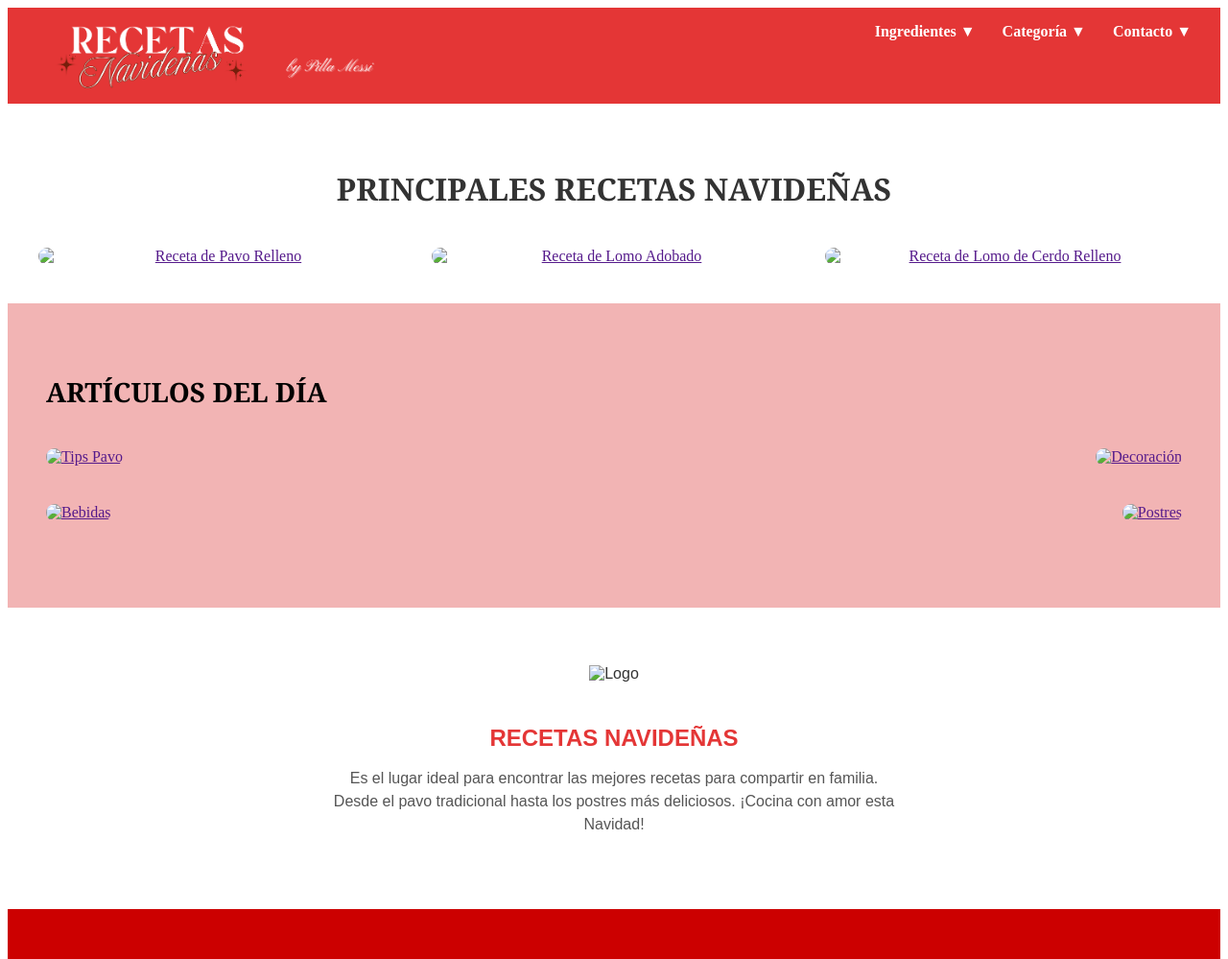
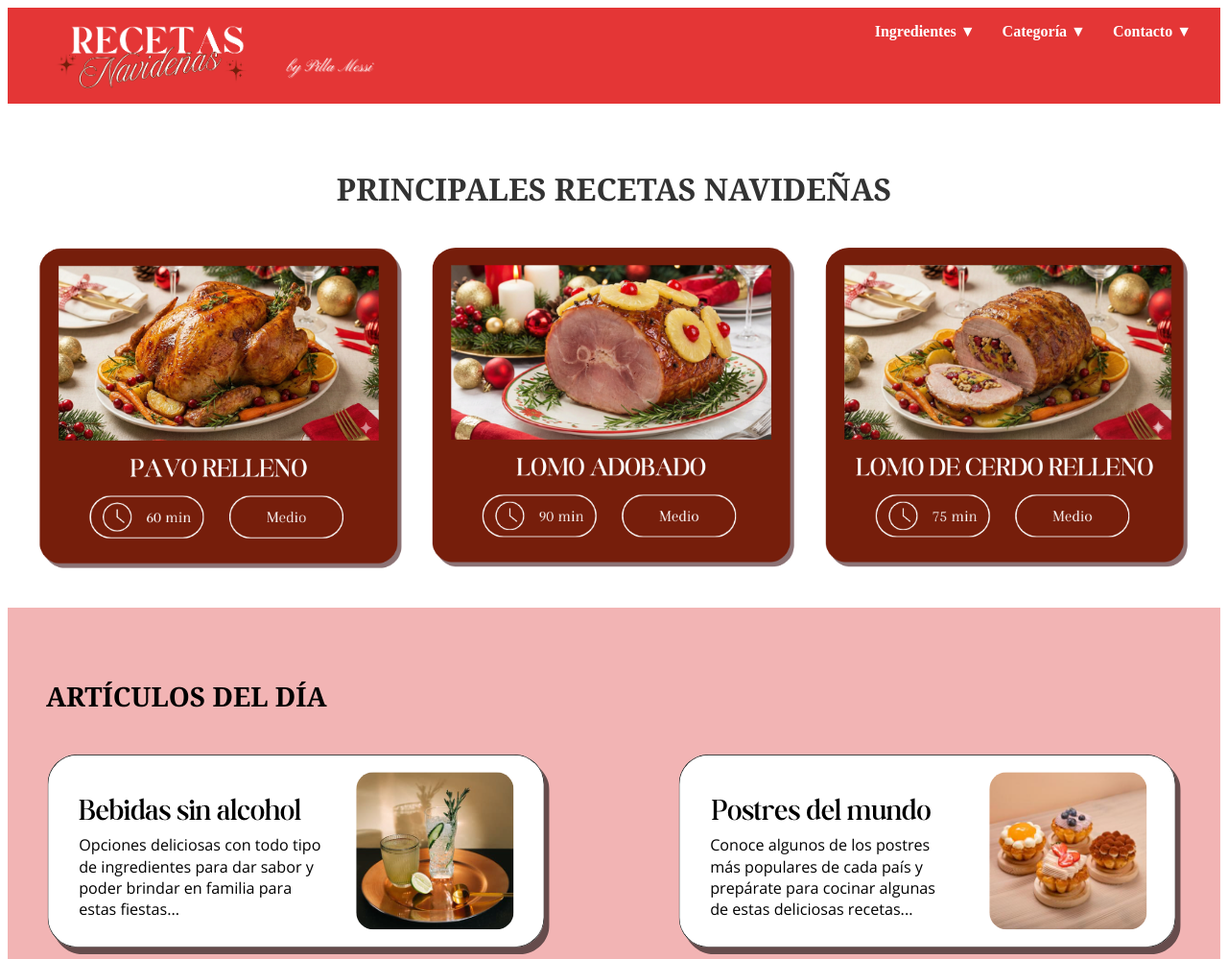
Before and after one commit to renata-feme/kodland_recetas, a plain HTML site: page index.html in a window 1280 px wide. Shown: the top 999 px of the page at 96% size. Drawn offline with Linux system fonts and the light colour scheme; files whose address does not match are found by name.

Commit message:
cambio imagenes

```diff
--- a/index.html
+++ b/index.html
@@ -32,15 +32,15 @@
 
         <div class="contenedor-recetas">
             <a href="" class="receta-link">
-                <img src="/proyecto/images/recetaa_1.png" alt="Receta de Pavo Relleno">
+                <img src="/images/recetaa_1.png" alt="Receta de Pavo Relleno">
             </a>
 
             <a href="" class="receta-link">
-                <img src="/proyecto/images/receta__2.png" alt="Receta de Lomo Adobado">
+                <img src="/images/receta__2.png" alt="Receta de Lomo Adobado">
             </a>
 
             <a href="" class="receta-link">
-                <img src="/proyecto/images/receta_3.png" alt="Receta de Lomo de Cerdo Relleno">
+                <img src="/images/receta_3.png" alt="Receta de Lomo de Cerdo Relleno">
             </a>
 
         </div>
@@ -52,19 +52,19 @@
 
         <div class="fila-dos-columnas">
             <a href="" class="articulo-item">
-                <img src="/proyecto/images/articulo__1.png" alt="Tips Pavo">
+                <img src="/images/articulo__1.png" alt="Tips Pavo">
             </a>
             <a href="" class="articulo-item">
-                <img src="/proyecto/images/articulo__2.png" alt="Decoración">
+                <img src="/images/articulo__2.png" alt="Decoración">
             </a>
         </div>
 
         <div class="fila-dos-columnas">
             <a href="" class="articulo-item">
-                <img src="/proyecto/images/articulo__3.png" alt="Bebidas">
+                <img src="/images/articulo__3.png" alt="Bebidas">
             </a>
             <a href="" class="articulo-item">
-                <img src="/proyecto/images/articulo__4.png" alt="Postres">
+                <img src="/images/articulo__4.png" alt="Postres">
             </a>
         </div>
 
@@ -76,7 +76,7 @@
 
         <div class="footer-blanco">
             <div class="caja-info-marca">
-                <img src="/proyecto/images/decoracion.png" alt="Logo" style="height: 60px; margin-bottom: 20px;">
+                <img src="/images/decoracion.png" alt="Logo" style="height: 60px; margin-bottom: 20px;">
 
                 <h3>RECETAS NAVIDEÑAS</h3>
                 <p>
```
